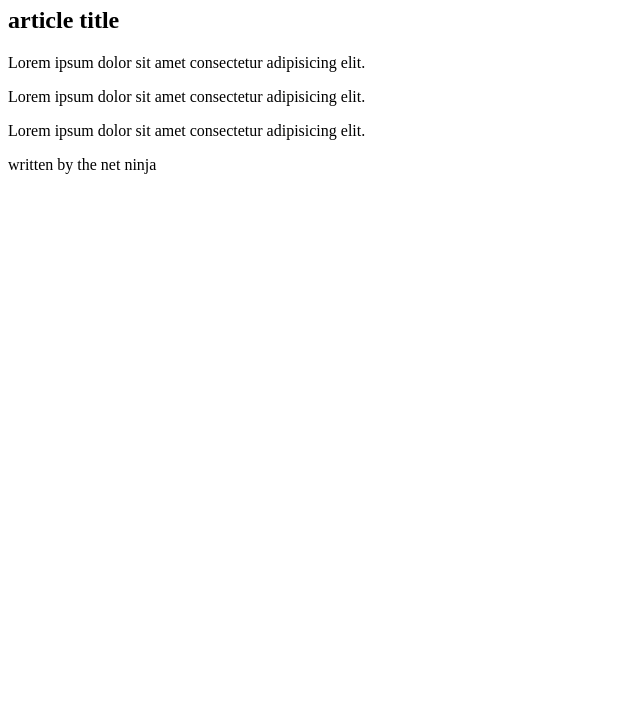
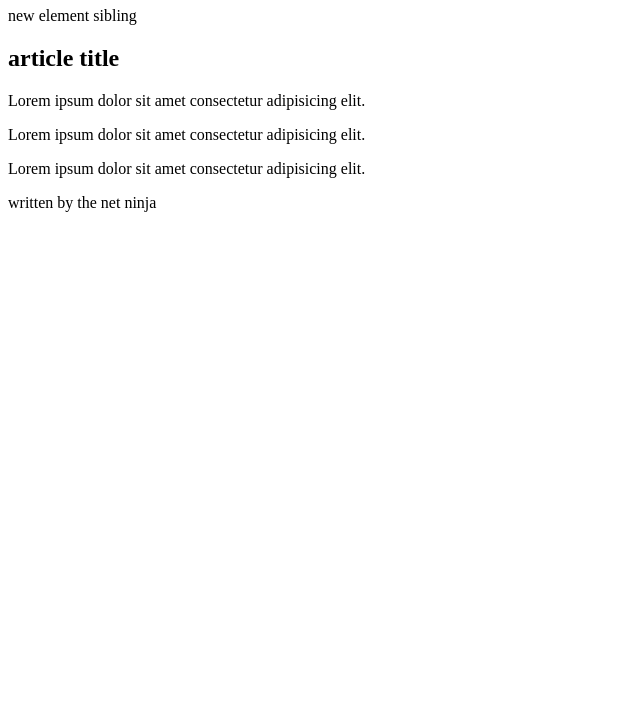
Before and after one commit to Collins1618/DOMjs, a plain HTML site: page index.html in a window 1280 px wide. Shown: the part 73-800 px from the top of the page, without its empty margins (0-640 px from the left). Drawn offline with Linux system fonts and the light colour scheme.

Commit message:
sibling relationship

```diff
--- a/app.js
+++ b/app.js
@@ -9,3 +9,9 @@ const title = document.querySelector('h2');
 console.log(title.parentElement);
 console.log(title.parentElement.parentElement); //we can chain
 //these thigns together
+
+console.log(title.nextElementSibling);
+console.log(title.previousElementSibling);
+
+//chaining
+console.log(title.nextElementSibling.parentElement.children);
--- a/index.html
+++ b/index.html
@@ -10,6 +10,7 @@
     <h1 class="title">The DOM</h1>
 
     <article>
+        <p>new element sibling</p>
         <h2>article title</h2>
         <p>Lorem ipsum dolor sit amet consectetur adipisicing elit.</p>
         <p>Lorem ipsum dolor sit amet consectetur adipisicing elit.</p>
```
